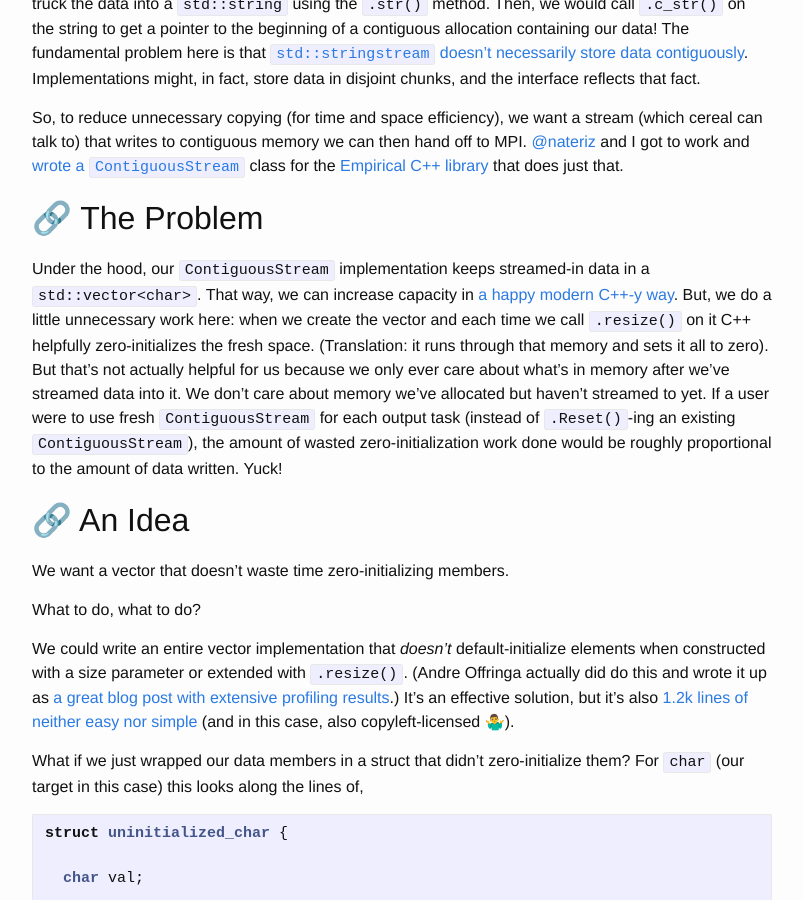
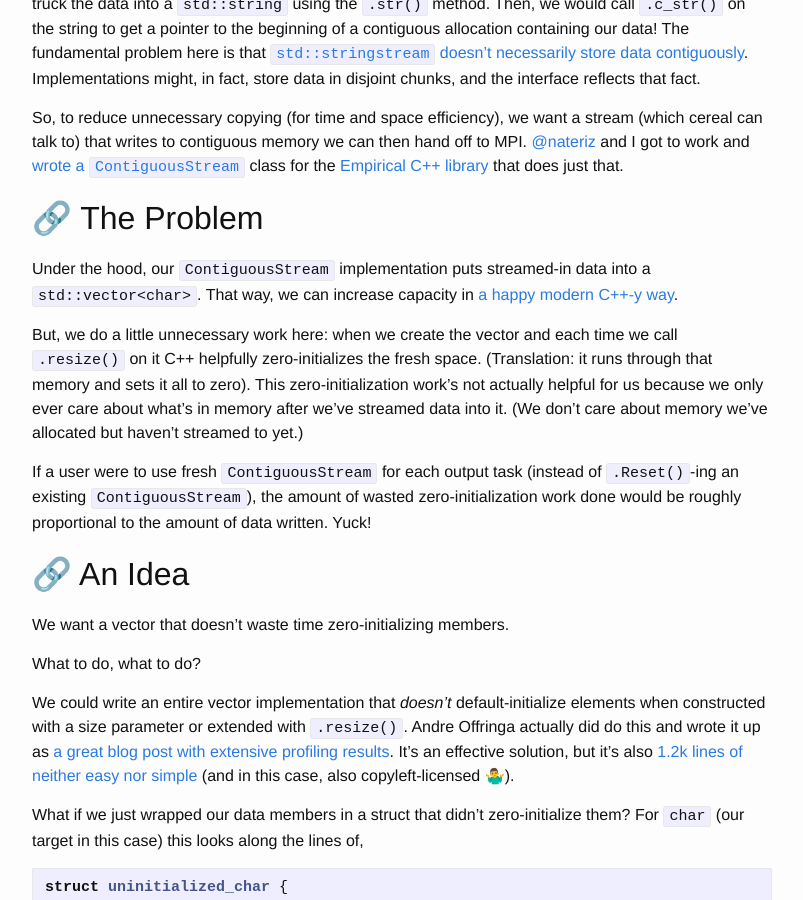
Before and after one commit to mmore500/mmore500.github.io, a Jekyll site: the page built from blog_professional/_posts/2019-12-11-uninitialized-char.md, in a window 1280 px wide and 900 px high, scrolled down 393 px. Shown: the whole window, without its empty margins (238-1041 px from the left). Built offline with Jekyll 4.4.1, drawn with Linux system fonts in a browser that asks for light colours; emoji names are drawn with the system emoji font; comment, search, counter and statistics services are not loaded.

Commit message:
Some line edits

```diff
--- a/blog_professional/_posts/2019-12-11-uninitialized-char.md
+++ b/blog_professional/_posts/2019-12-11-uninitialized-char.md
@@ -20,12 +20,14 @@ So, to reduce unnecessary copying (for time and space efficiency), we want a str
 
 ## The Problem
 
-Under the hood, our `ContiguousStream` implementation keeps streamed-in data in a `std::vector<char>`.
+Under the hood, our `ContiguousStream` implementation puts streamed-in data into a `std::vector<char>`.
 That way, we can increase capacity in [a happy modern C++-y way](http://www.stroustrup.com/bs_faq2.html#realloc).
+
 But, we do a little unnecessary work here: when we create the vector and each time we call `.resize()` on it C++ helpfully zero-initializes the fresh space.
 (Translation: it runs through that memory and sets it all to zero).
-But that's not actually helpful for us because we only ever care about what's in memory after we've streamed data into it.
-We don't care about memory we've allocated but haven't streamed to yet.
+This zero-initialization work's not actually helpful for us because we only ever care about what's in memory after we've streamed data into it.
+(We don't care about memory we've allocated but haven't streamed to yet.)
+
 If a user were to use fresh `ContiguousStream` for each output task (instead of `.Reset()`-ing an existing `ContiguousStream`), the amount of wasted zero-initialization work done would be roughly proportional to the amount of data written.
 Yuck!
 
@@ -36,7 +38,7 @@ We want a vector that doesn't waste time zero-initializing members.
 What to do, what to do?
 
 We could write an entire vector implementation that *doesn't* default-initialize elements when constructed with a size parameter or extended with `.resize()`.
-(Andre Offringa actually did do this and wrote it up as [a great blog post with extensive profiling results](http://andreoffringa.org/?q=uvector).)
+Andre Offringa actually did do this and wrote it up as [a great blog post with extensive profiling results](http://andreoffringa.org/?q=uvector).
 It's an effective solution, but it's also [1.2k lines of neither easy nor simple](http://andreoffringa.org/p/uvector/uvector.h) (and in this case, also copyleft-licensed :man_shrugging:).
 
 What if we just wrapped our data members in a struct that didn't zero-initialize them?
```
